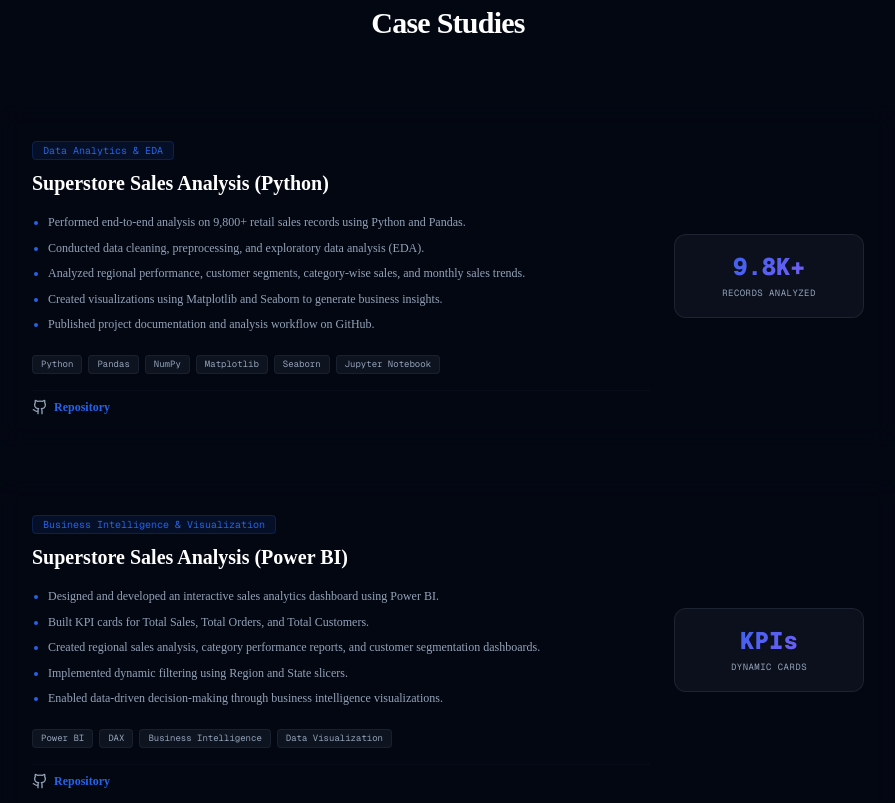
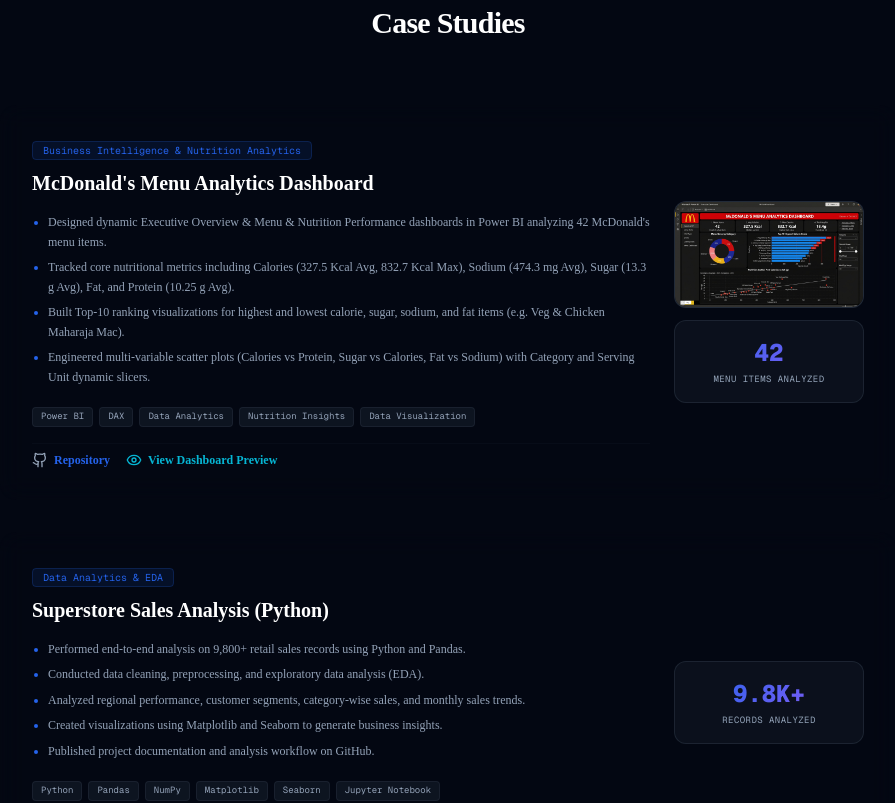
Before and after one commit to Bheemalingappa/bheemalingappa-ai-data-science-portfolio, a Next.js app: page / in a window 1280 px wide. Shown: the part 3520-4323 px from the top of the page, without its empty margins (192-1087 px from the left). Built offline with nearby package versions, Linux system fonts and the light colour scheme.

Commit message:
Add McDonald's Menu Analytics PowerBI Dashboard project and preview image to portfolio

```diff
--- a/src/components/MinimalProjects.tsx
+++ b/src/components/MinimalProjects.tsx
@@ -1,6 +1,7 @@
 "use client";
 
-import React from "react";
+import React, { useState } from "react";
+import { Eye, X, Image as ImageIcon } from "lucide-react";
 import { GithubIcon } from "./icons";
 
 interface ProjectLink {
@@ -16,10 +17,30 @@
   metric: string;
   metricLabel: string;
   links: ProjectLink[];
+  image?: string;
 }
 
 export default function MinimalProjects() {
+  const [selectedImage, setSelectedImage] = useState<string | null>(null);
+
   const cases: ProjectCase[] = [
+    {
+      title: "McDonald's Menu Analytics Dashboard",
+      category: "Business Intelligence & Nutrition Analytics",
+      description: [
+        "Designed dynamic Executive Overview & Menu & Nutrition Performance dashboards in Power BI analyzing 42 McDonald's menu items.",
+        "Tracked core nutritional metrics including Calories (327.5 Kcal Avg, 832.7 Kcal Max), Sodium (474.3 mg Avg), Sugar (13.3 g Avg), Fat, and Protein (10.25 g Avg).",
+        "Built Top-10 ranking visualizations for highest and lowest calorie, sugar, sodium, and fat items (e.g. Veg & Chicken Maharaja Mac).",
+        "Engineered multi-variable scatter plots (Calories vs Protein, Sugar vs Calories, Fat vs Sodium) with Category and Serving Unit dynamic slicers."
+      ],
+      tech: ["Power BI", "DAX", "Data Analytics", "Nutrition Insights", "Data Visualization"],
+      metric: "42",
+      metricLabel: "Menu Items Analyzed",
+      links: [
+        { label: "Repository", url: "https://github.com/Bheemalingappa/mcdonalds-menu-analytics-powerbi" }
+      ],
+      image: "/projects/mcdonalds-dashboard.jpg",
+    },
     {
       title: "Superstore Sales Analysis (Python)",
       category: "Data Analytics & EDA",
@@ -66,7 +87,7 @@
       tech: ["Python", "NLP", "Streamlit", "Flask", "Twitter API", "RoBERTa", "VADER", "Detoxify"],
       metric: "95.7%",
       metricLabel: "Accuracy Score",
-      links: [], // No repo link on the resume for this one
+      links: [],
     },
   ];
 
@@ -116,10 +137,9 @@
                   ))}
                 </div>
 
-                {/* GitHub Links */}
-                {c.links && c.links.length > 0 && (
-                  <div className="flex flex-wrap gap-4 pt-2 border-t border-surface-border/10">
-                    {c.links.map((link, lIdx) => (
+                {/* GitHub Links & Image Preview Button */}
+                <div className="flex flex-wrap items-center gap-4 pt-2 border-t border-surface-border/10">
+                  {c.links && c.links.length > 0 && c.links.map((link, lIdx) => (
                     <a
                       key={lIdx}
                       href={link.url}
@@ -131,19 +151,71 @@
                       <span>{link.label}</span>
                     </a>
                   ))}
-                  </div>
+
+                  {c.image && (
+                    <button
+                      onClick={() => setSelectedImage(c.image || null)}
+                      className="inline-flex items-center space-x-1.5 text-xs text-secondary hover:text-secondary-hover font-semibold transition-all duration-300"
+                    >
+                      <Eye className="w-4 h-4 text-secondary" />
+                      <span>View Dashboard Preview</span>
+                    </button>
                   )}
                 </div>
+              </div>
 
-              {/* Bold stats card */}
-              <div className="md:col-span-3 bg-surface-secondary/30 border border-surface-border/40 rounded-xl p-4 text-center space-y-1">
+              {/* Bold stats card & thumbnail */}
+              <div className="md:col-span-3 flex flex-col items-center justify-center space-y-3">
+                {c.image && (
+                  <button
+                    onClick={() => setSelectedImage(c.image || null)}
+                    className="w-full relative group overflow-hidden rounded-xl border border-surface-border/50 aspect-video bg-surface-secondary/40"
+                  >
+                    <img
+                      src={c.image}
+                      alt={`${c.title} Preview`}
+                      className="w-full h-full object-cover group-hover:scale-105 transition-transform duration-300"
+                    />
+                    <div className="absolute inset-0 bg-background/60 backdrop-blur-[2px] opacity-0 group-hover:opacity-100 transition-opacity duration-300 flex items-center justify-center space-x-1.5 text-xs font-semibold text-white">
+                      <ImageIcon className="w-4 h-4" />
+                      <span>Preview</span>
+                    </div>
+                  </button>
+                )}
+
+                <div className="w-full bg-surface-secondary/30 border border-surface-border/40 rounded-xl p-4 text-center space-y-1">
                   <div className="text-2xl font-extrabold font-mono text-gradient-primary">{c.metric}</div>
                   <div className="text-[9px] text-muted uppercase font-mono tracking-wider">{c.metricLabel}</div>
+                </div>
               </div>
             </div>
           ))}
         </div>
       </div>
+
+      {/* Lightbox Image Modal */}
+      {selectedImage && (
+        <div className="fixed inset-0 z-50 bg-background/90 backdrop-blur-md flex items-center justify-center p-4">
+          <div className="relative max-w-5xl w-full bg-surface border border-surface-border rounded-2xl p-4 space-y-4 shadow-2xl">
+            <div className="flex justify-between items-center pb-2 border-b border-surface-border/40">
+              <span className="text-xs font-mono text-muted uppercase font-semibold">Dashboard Preview</span>
+              <button
+                onClick={() => setSelectedImage(null)}
+                className="p-1.5 rounded-lg bg-surface-secondary hover:bg-surface-border text-muted hover:text-foreground transition-colors"
+              >
+                <X className="w-5 h-5" />
+              </button>
+            </div>
+            <div className="overflow-hidden rounded-xl border border-surface-border/40 max-h-[75vh]">
+              <img
+                src={selectedImage}
+                alt="Dashboard Full Preview"
+                className="w-full h-full object-contain max-h-[70vh] mx-auto"
+              />
+            </div>
+          </div>
+        </div>
+      )}
     </section>
   );
 }
```
Also changed, not shown: public/projects/mcdonalds-dashboard.jpg (added). Lines whose indentation alone changed are shown as unchanged.
